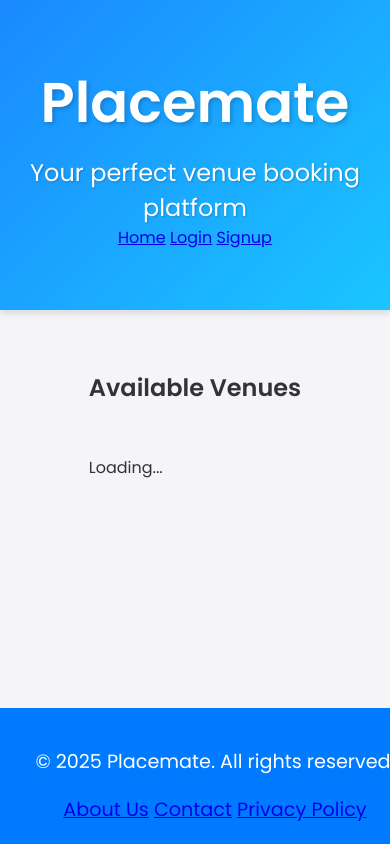
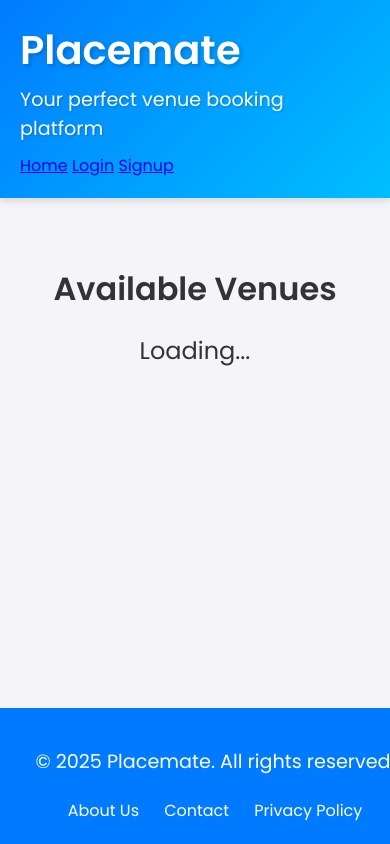
Before and after one commit to Arunimaaaaa/Placemate, a plain HTML site: page Index.html in a window 390 px wide. Shown: the top 844 px of the page. Drawn offline with Linux system fonts and the light colour scheme.

Commit message:
Update styles.css

```diff
--- a/styles.css
+++ b/styles.css
@@ -1,3 +1,4 @@
+/* General Styles */
 body {
   font-family: 'Poppins', sans-serif;
   margin: 0;
@@ -12,74 +13,71 @@ body {
 header {
   background: linear-gradient(135deg, #007BFF, #00BFFF);
   color: white;
-  padding: 60px 20px;
-  text-align: center;
+  padding: 20px;
   box-shadow: 0 4px 6px rgba(0, 0, 0, 0.1);
-  position: relative;
-  overflow: hidden;
-}
-
-header::before {
-  content: '';
-  position: absolute;
-  top: 0;
-  left: 0;
-  width: 100%;
-  height: 100%;
-  background: rgba(255, 255, 255, 0.1);
-  z-index: 1;
 }
 
 .header-content {
-  position: relative;
-  z-index: 2;
+  display: flex;
+  justify-content: space-between;
+  align-items: center;
+  max-width: 1200px;
+  margin: 0 auto;
 }
 
-header h1 {
+.header-left h1 {
   margin: 0;
-  font-size: 3.5rem;
+  font-size: 2.5rem;
   font-weight: 600;
   text-shadow: 2px 2px 4px rgba(0, 0, 0, 0.2);
-  animation: fadeIn 1.5s ease-in-out;
 }
 
-header p {
-  margin: 10px 0 0;
-  font-size: 1.5rem;
+.header-left p {
+  margin: 5px 0 0;
+  font-size: 1.2rem;
   text-shadow: 1px 1px 2px rgba(0, 0, 0, 0.2);
-  animation: fadeIn 2s ease-in-out;
 }
 
-@keyframes fadeIn {
-  from {
-    opacity: 0;
-    transform: translateY(-20px);
-  }
-  to {
-    opacity: 1;
-    transform: translateY(0);
-  }
+.header-right nav a {
+  color: white;
+  text-decoration: none;
+  margin: 0 15px;
+  font-size: 1.1rem;
+  transition: color 0.3s;
+}
+
+.header-right nav a:hover {
+  color: #ffdd57;
 }
 
 main {
   padding: 40px 20px;
-  max-width: 800px;
+  max-width: 1200px;
   margin: 0 auto;
   flex: 1;
 }
 
-#venue-list {
-  display: grid;
-  gap: 30px;
+#venue-list h2 {
+  text-align: center;
+  font-size: 2rem;
+  margin-bottom: 20px;
+}
+
+.venue-container {
+  display: flex;
+  gap: 20px;
+  overflow-x: auto;
+  padding-bottom: 20px;
 }
 
 .venue-card {
   background-color: white;
   border: 1px solid #ddd;
   border-radius: 15px;
-  padding: 30px;
+  padding: 20px;
   box-shadow: 0 4px 10px rgba(0, 0, 0, 0.1);
   transition: transform 0.2s, box-shadow 0.2s;
+  min-width: 300px;
 }
 
 .venue-card:hover {
@@ -89,23 +87,23 @@ main {
 
 .venue-card h3 {
   margin-top: 0;
-  font-size: 2rem;
+  font-size: 1.5rem;
   color: #007BFF;
 }
 
 .venue-card p {
   margin: 10px 0;
-  font-size: 1.2rem;
+  font-size: 1rem;
 }
 
 .venue-card button {
   background-color: #007BFF;
   color: white;
   border: none;
-  padding: 15px 25px;
+  padding: 10px 20px;
   border-radius: 10px;
   cursor: pointer;
-  font-size: 1.2rem;
+  font-size: 1rem;
   transition: background-color 0.3s;
 }
 
@@ -113,11 +111,13 @@ main {
   background-color: #0056b3;
 }
 
-#booking-form {
+#booking-form, #login-form, #signup-form {
   background-color: white;
   padding: 30px;
   border-radius: 15px;
   box-shadow: 0 4px 10px rgba(0, 0, 0, 0.1);
+  max-width: 500px;
+  margin: 0 auto;
 }
 
 form {
@@ -135,7 +135,7 @@ input {
   padding: 15px;
   border: 1px solid #ddd;
   border-radius: 10px;
-  font-size: 1.2rem;
+  font-size: 1rem;
   transition: border-color 0.3s;
 }
 
@@ -165,6 +165,8 @@ button[type="submit"]:hover {
   border-radius: 15px;
   box-shadow: 0 4px 10px rgba(0, 0, 0, 0.1);
   text-align: center;
+  max-width: 500px;
+  margin: 0 auto;
 }
 
 #confirmation h2 {
@@ -200,3 +202,44 @@ footer {
   margin-top: auto;
   font-size: 1.2rem;
 }
+
+.footer-links {
+  margin-top: 10px;
+}
+
+.footer-links a {
+  color: white;
+  text-decoration: none;
+  margin: 0 10px;
+  font-size: 1rem;
+}
+
+.footer-links a:hover {
+  text-decoration: underline;
+}
+
+#loading {
+  text-align: center;
+  font-size: 1.5rem;
+  margin: 20px 0;
+}
+
+/* Responsive Design */
+@media (max-width: 768px) {
+  .header-content {
+    flex-direction: column;
+    align-items: flex-start;
+  }
+
+  .header-right {
+    margin-top: 10px;
+  }
+
+  .venue-container {
+    flex-direction: column;
+  }
+
+  .venue-card {
+    min-width: auto;
+  }
+}
```
